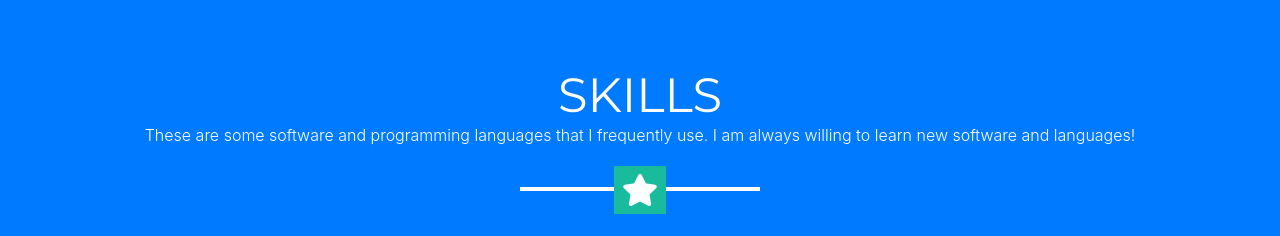
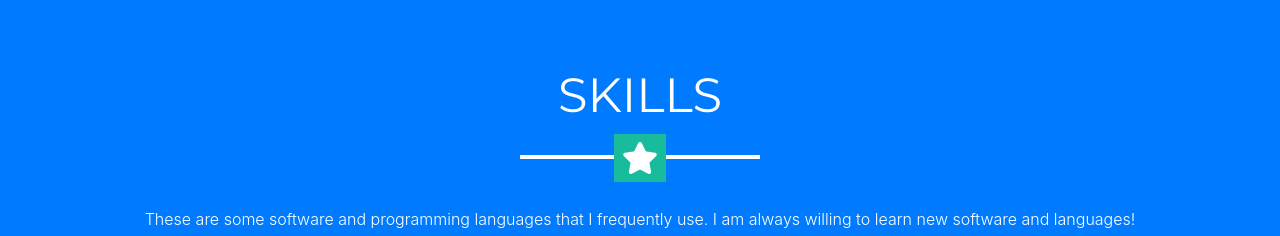
Before and after one commit to dalisc/dalisc-portfolio-bootstrap, a website with bundled scripts: page index.html in a window 1280 px wide. Shown: the part 1780-2016 px from the top of the page. Built offline with nearby package versions, Linux system fonts and the light colour scheme.

Commit message:
col fix skills

```diff
--- a/index.html
+++ b/index.html
@@ -135,8 +135,8 @@
     <section class="bg-primary text-white mb-0" id="skills">
         <div class="container">
             <h2 class="text-center text-uppercase text-white">Skills</h2>
-            <p class="text-center"><h4" class="font-weight-light mb-0">These are some software and programming languages that I frequently use. I am always willing to learn new software and languages!</h4"></p>
             <hr class="star-light mb-5">
+            <p class="text-center"><h3" class="font-weight-light mb-0">These are some software and programming languages that I frequently use. I am always willing to learn new software and languages!</h3"></p>
             <div class="row">
                 <div class="col">
                     <img class="img-fluid" src="img/portfolio/skills/python.png" alt="">
```
